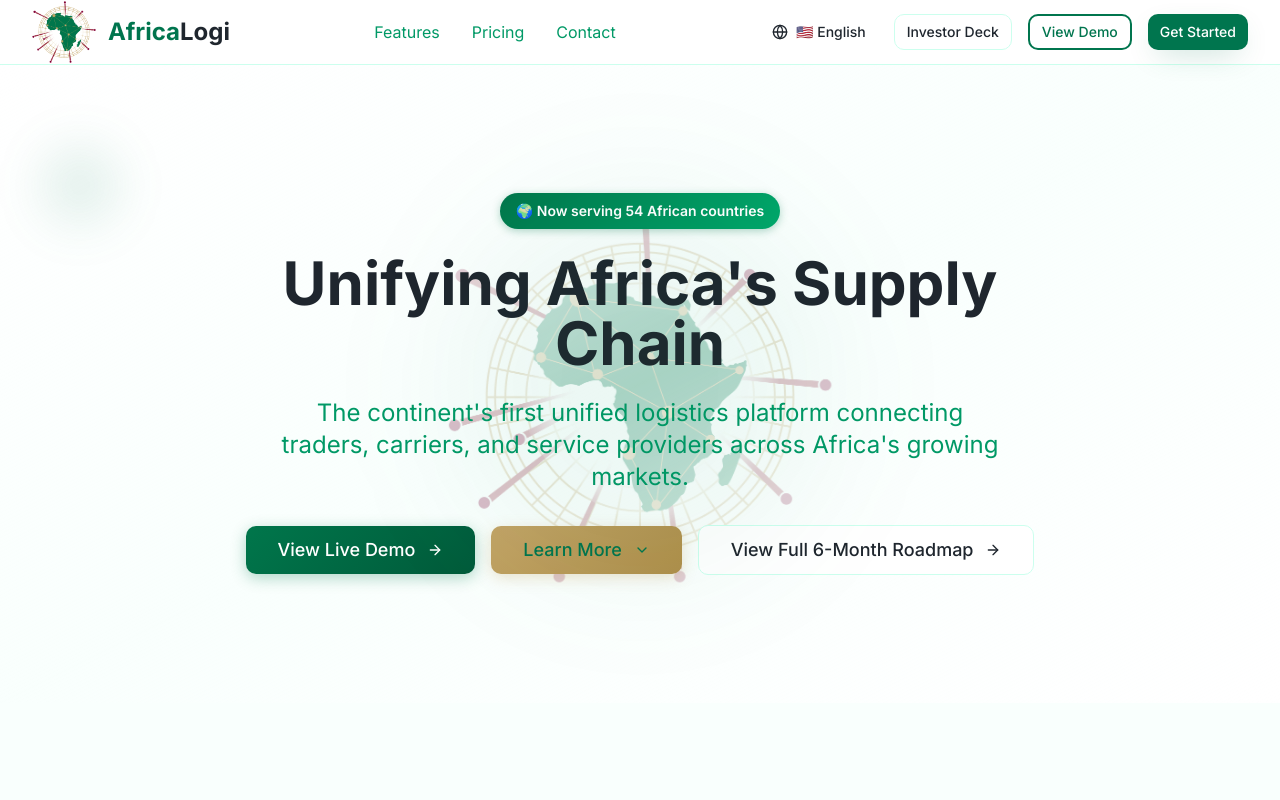
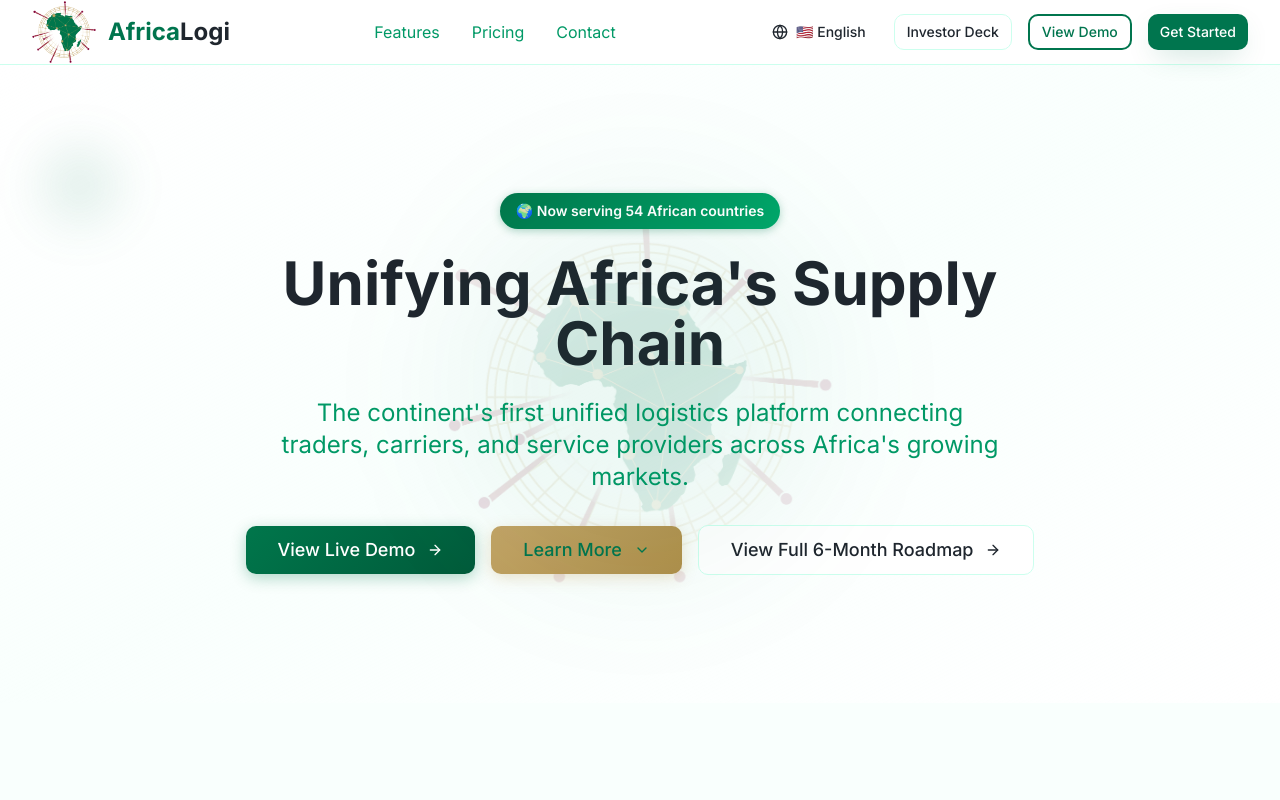
Before and after one commit to easttor/africa-logi-nexus, a React (Vite) app: page / in a window 1280 px wide. Shown: the top 800 px of the page. Built offline with nearby package versions, Linux system fonts and the light colour scheme.

Commit message:
Update background opacity
Update the opacity of the AfricaLogi logo background across the platform from 0.4 to 0.2.

```diff
--- a/src/components/LandingPage.tsx
+++ b/src/components/LandingPage.tsx
@@ -151,7 +151,7 @@ export function LandingPage({ onViewDemo }: LandingPageProps) {
         <img
           src="/img/africaLogi_logo.png"
           alt="AfricaLogi Background"
-          className="w-96 h-96 object-contain opacity-40 animate-[float_6s_ease-in-out_infinite]"
+          className="w-96 h-96 object-contain opacity-20 animate-[float_6s_ease-in-out_infinite]"
         />
       </div>
       {/* Header */}
--- a/src/components/WebApp.tsx
+++ b/src/components/WebApp.tsx
@@ -40,7 +40,7 @@ export function WebApp() {
         <img
           src="/img/africaLogi_logo.png"
           alt="AfricaLogi Background"
-          className="w-96 h-96 object-contain opacity-40 animate-[float_6s_ease-in-out_infinite]"
+          className="w-96 h-96 object-contain opacity-20 animate-[float_6s_ease-in-out_infinite]"
         />
       </div>
 
--- a/src/pages/RoadmapPage.tsx
+++ b/src/pages/RoadmapPage.tsx
@@ -13,7 +13,7 @@ export default function RoadmapPage() {
         <img
           src="/img/africaLogi_logo.png"
           alt="AfricaLogi Background"
-          className="w-96 h-96 object-contain opacity-40 animate-[float_6s_ease-in-out_infinite]"
+          className="w-96 h-96 object-contain opacity-20 animate-[float_6s_ease-in-out_infinite]"
         />
       </div>
       {/* Header */}
--- a/src/pages/UserJourneyPage.tsx
+++ b/src/pages/UserJourneyPage.tsx
@@ -13,7 +13,7 @@ export default function UserJourneyPage() {
         <img
           src="/img/africaLogi_logo.png"
           alt="AfricaLogi Background"
-          className="w-96 h-96 object-contain opacity-40 animate-[float_6s_ease-in-out_infinite]"
+          className="w-96 h-96 object-contain opacity-20 animate-[float_6s_ease-in-out_infinite]"
         />
       </div>
       {/* Header */}
```
